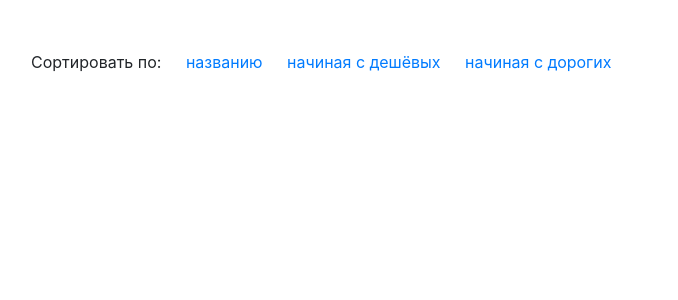
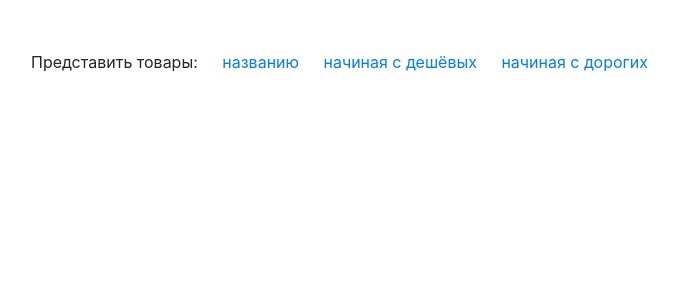
Before and after one commit to XBA-bit-total-control/D-Z-Netology-work_with_django_ORM, a Django app: page /catalog/ in a window 1280 px wide. Shown: the part 78-378 px from the top of the page, without its empty margins (54-732 px from the left). Run offline with Django 3.2, Linux system fonts and the light colour scheme; data that the repository does not hold is empty; parts of the project's set-up code (start-up, migrations or seed data) failed here and were passed over; some libraries are stand-ins or nearby versions.

Commit message:
The second change is for verification

```diff
--- a/main/templates/catalog.html
+++ b/main/templates/catalog.html
@@ -11,7 +11,7 @@
     </div>
 
     <div class="sort-block">
-      <span class="sort-item">Сортировать по:</span>
+      <span class="sort-item">Представить товары:</span>
       <a class="sort-item" href="?sort=name">названию</a>
       <a class="sort-item" href="?sort=min_price">начиная с дешёвых</a>
       <a class="sort-item" href="?sort=max_price">начиная с дорогих</a>
```
